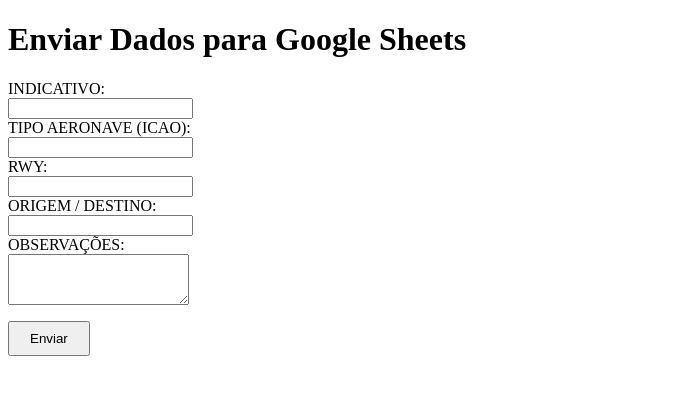
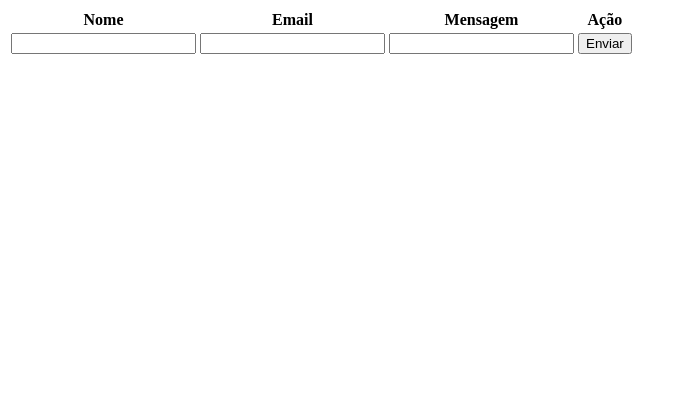
Before and after one commit to ueileruqs/twr-gl3, a plain HTML site: page index.html in a window 1280 px wide. Shown: the whole page, without its empty margins (0-687 px from the left). Drawn offline with Linux system fonts and the light colour scheme.

Commit message:
index.html

```diff
--- a/index.html
+++ b/index.html
@@ -1,76 +1,27 @@
+<!DOCTYPE html>
+<html lang="pt">
+<head>
+    <meta charset="UTF-8">
+    <meta name="viewport" content="width=device-width, initial-scale=1.0">
+    <title>Tabela de Envio</title>
+    <link rel="stylesheet" href="styles.css">
+</head>
+<body>
+    <table>
+        <tr>
+            <th>Nome</th>
+            <th>Email</th>
+            <th>Mensagem</th>
+            <th>Ação</th>
+        </tr>
+        <tr>
+            <td><input type="text" id="nome"></td>
+            <td><input type="text" id="email"></td>
+            <td><input type="text" id="mensagem"></td>
+            <td><button onclick="enviarDados()">Enviar</button></td>
+        </tr>
+    </table>
 
-
-<!DOCTYPE html>
-<html lang="pt-BR">
-<head>
-  <meta charset="UTF-8" />
-  <meta name="viewport" content="width=device-width, initial-scale=1" />
-  <title>Enviar Dados para Google Sheets</title>
-  <script>
-    async function enviarDadosParaSheets(dados) {
-      const url = "https://script.google.com/macros/s/AKfycbz2dZdmfqddwzRxmVZNMI0qfmTKBJ54iemfoKrYxoQ/dev"; // substitua pela URL do seu Web App
-
-      try {
-        const resposta = await fetch(url, {
-          method: "POST",
-          body: JSON.stringify(dados),
-          headers: { "Content-Type": "application/json" }
-        });
-
-        const json = await resposta.json();
-        if (json.status === "ok") {
-          alert("Dados enviados com sucesso!");
-          document.getElementById('formDados').reset();
-        } else {
-          alert("Erro ao enviar dados: " + json.message);
-        }
-      } catch (err) {
-        alert("Erro na requisição: " + err.message);
-      }
-    }
-
-    function handleSubmit(event) {
-      event.preventDefault();
-
-      const dados = {
-        indicativo: document.getElementById("indicativo").value.trim(),
-        tipoAeronave: document.getElementById("tipoAeronave").value.trim(),
-        rwy: document.getElementById("rwy").value.trim(),
-        origemDestino: document.getElementById("origemDestino").value.trim(),
-        obs: document.getElementById("obs").value.trim()
-      };
-
-      enviarDadosParaSheets(dados);
-    }
-  </script>
-</head>
-<body class="p-6">
-  <h1>Enviar Dados para Google Sheets</h1>
-
-  <form id="formDados" onsubmit="handleSubmit(event)" style="max-width: 400px;">
-    <div>
-      <label for="indicativo">INDICATIVO:</label><br />
-      <input type="text" id="indicativo" name="indicativo" required />
-    </div>
-    <div>
-      <label for="tipoAeronave">TIPO AERONAVE (ICAO):</label><br />
-      <input type="text" id="tipoAeronave" name="tipoAeronave" required />
-    </div>
-    <div>
-      <label for="rwy">RWY:</label><br />
-      <input type="text" id="rwy" name="rwy" required />
-    </div>
-    <div>
-      <label for="origemDestino">ORIGEM / DESTINO:</label><br />
-      <input type="text" id="origemDestino" name="origemDestino" required />
-    </div>
-    <div>
-      <label for="obs">OBSERVAÇÕES:</label><br />
-      <textarea id="obs" name="obs" rows="3"></textarea>
-    </div>
-    <div style="margin-top: 12px;">
-      <button type="submit" style="padding: 8px 20px;">Enviar</button>
-    </div>
-  </form>
+    <script src="script.js"></script>
 </body>
 </html>
```
